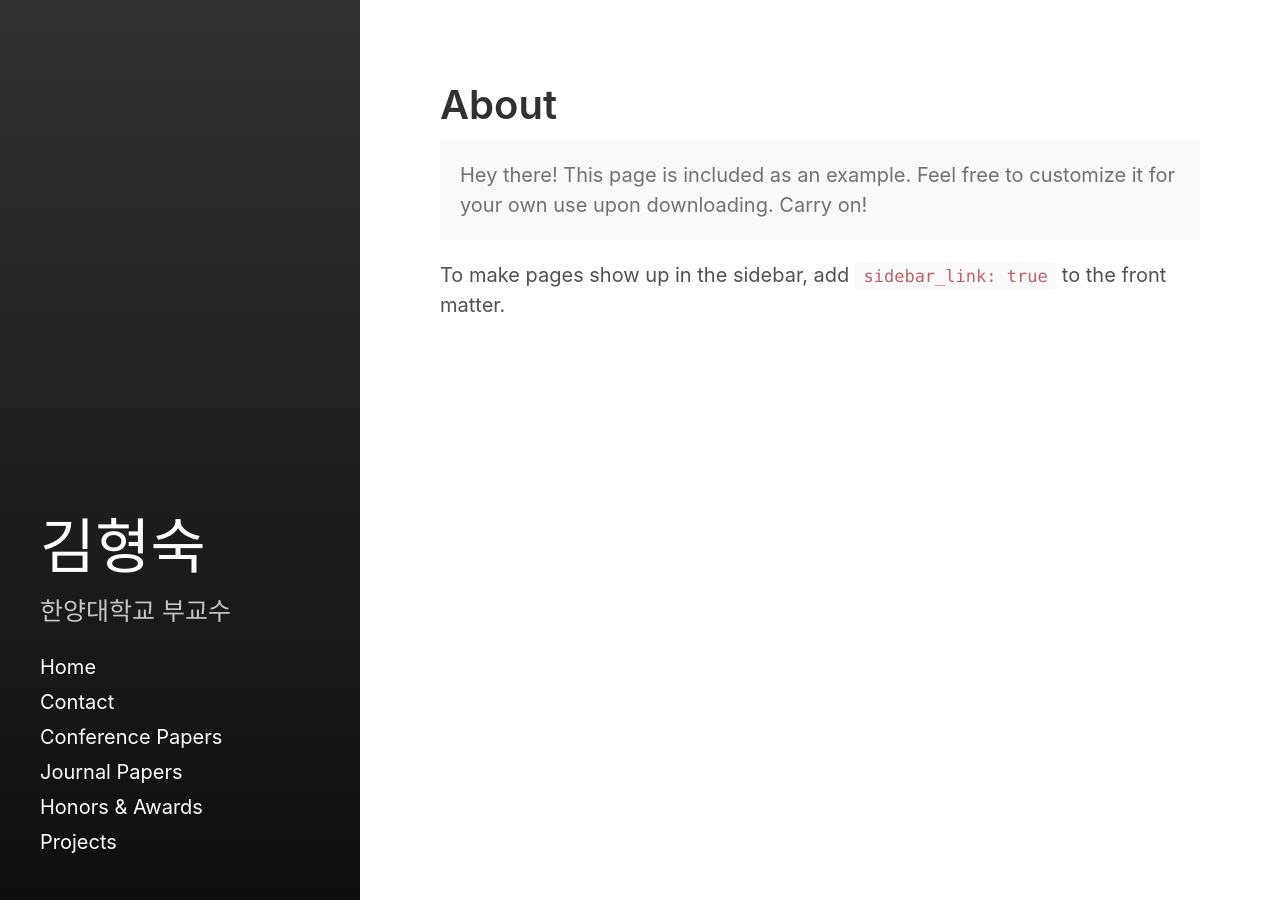
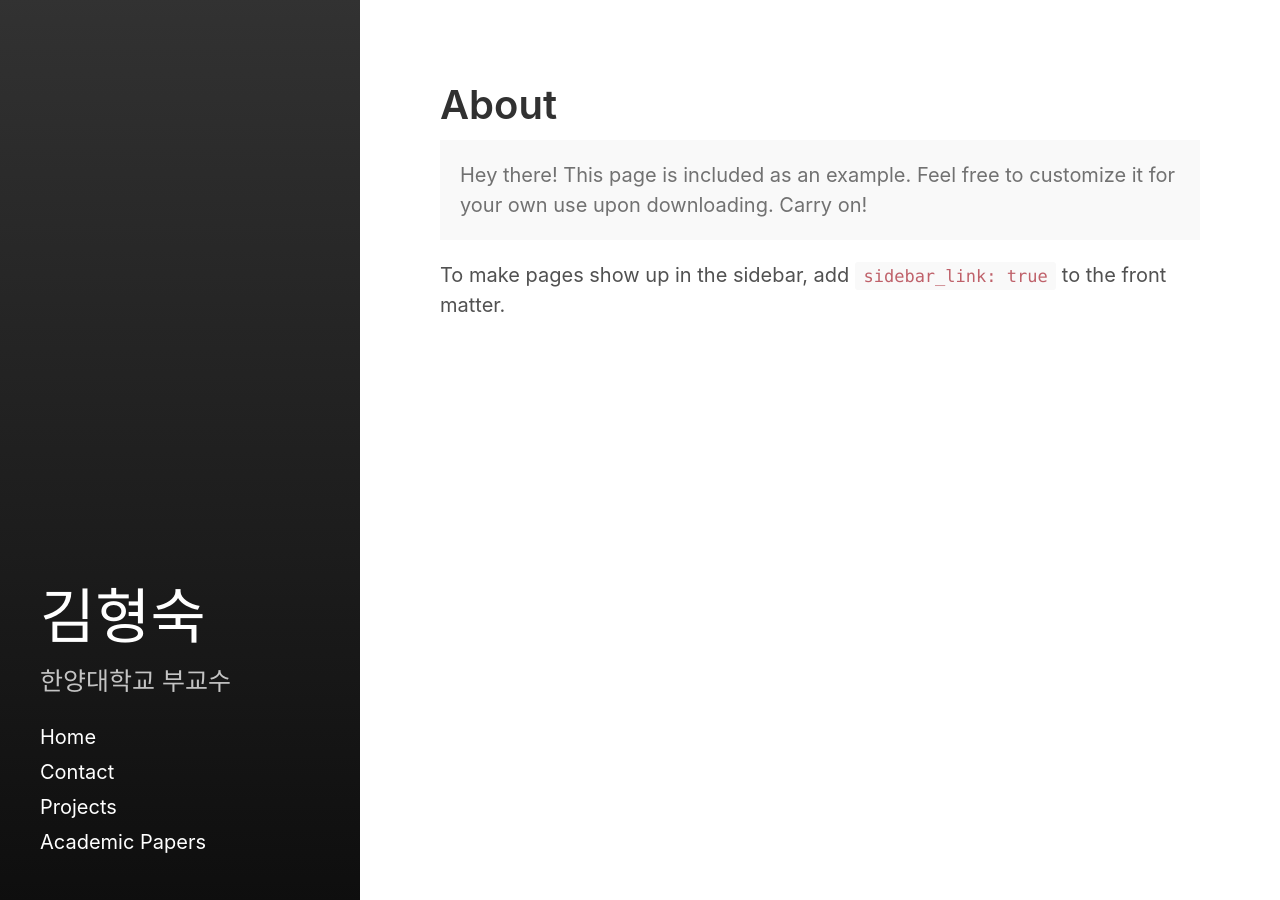
Before and after one commit to Rugger12/hyungsook, a Jekyll site: the page built from about.md, in a window 1280 px wide. Built offline with Jekyll 4.4.1, drawn with Linux system fonts in a browser that asks for light colours.

Commit message:
Update sidebar-nav-links.html

```diff
--- a/_includes/sidebar-nav-links.html
+++ b/_includes/sidebar-nav-links.html
@@ -13,10 +13,10 @@
     `sidebar_link: true` in the front-matter. See readme for usage.
   {% endcomment %}
 
-  <a class="sidebar-nav-links" href="https://dkchae.github.io#contacts">Contact</a>
-  <a class="sidebar-nav-links" href="https://dkchae.github.io#conf">Conference Papers</a>
-  <a class="sidebar-nav-links" href="https://dkchae.github.io#journal">Journal Papers</a>
-  <a class="sidebar-nav-links" href="https://dkchae.github.io#awards">Honors & Awards</a>
-  <a class="sidebar-nav-links" href="https://dkchae.github.io#projects">Projects</a>
+  <a class="sidebar-nav-links" href="https://hyungsook.netlify.app#contacts">Contact</a>
+  <a class="sidebar-nav-links" href="https://hyungsook.netlify.app#conf">Projects</a>
+  <a class="sidebar-nav-links" href="https://hyungsook.netlify.app#journal">Academic Papers</a>
+
+
   {% include custom-nav-links.html %}
 </nav>
```
